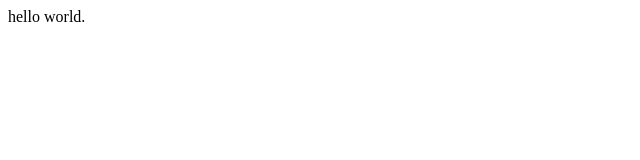
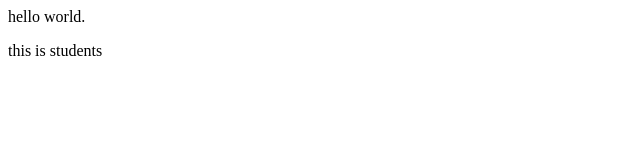
Before and after one commit to KenRandolfMapa/helloLang, a plain HTML site: page index.html in a window 1280 px wide. Shown: the full height of the page, 0-640 px from the left. Drawn offline with Linux system fonts and the light colour scheme.

Commit message:
add of another collaborator branchname student

```diff
--- a/index.html
+++ b/index.html
@@ -7,5 +7,6 @@
 </head>
 <body>
     hello world.
+    <p>this is students</p>
 </body>
 </html>
```
